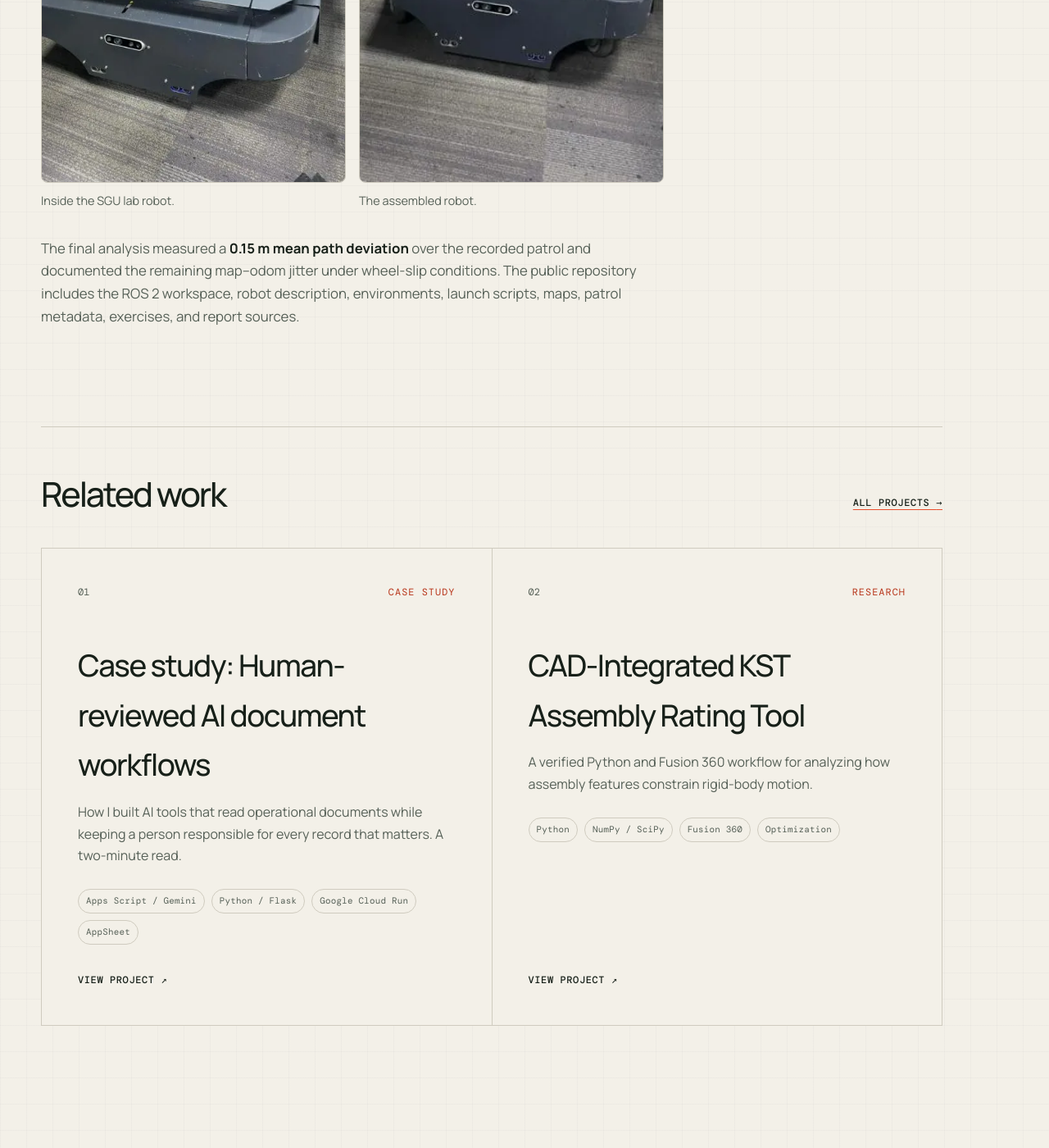
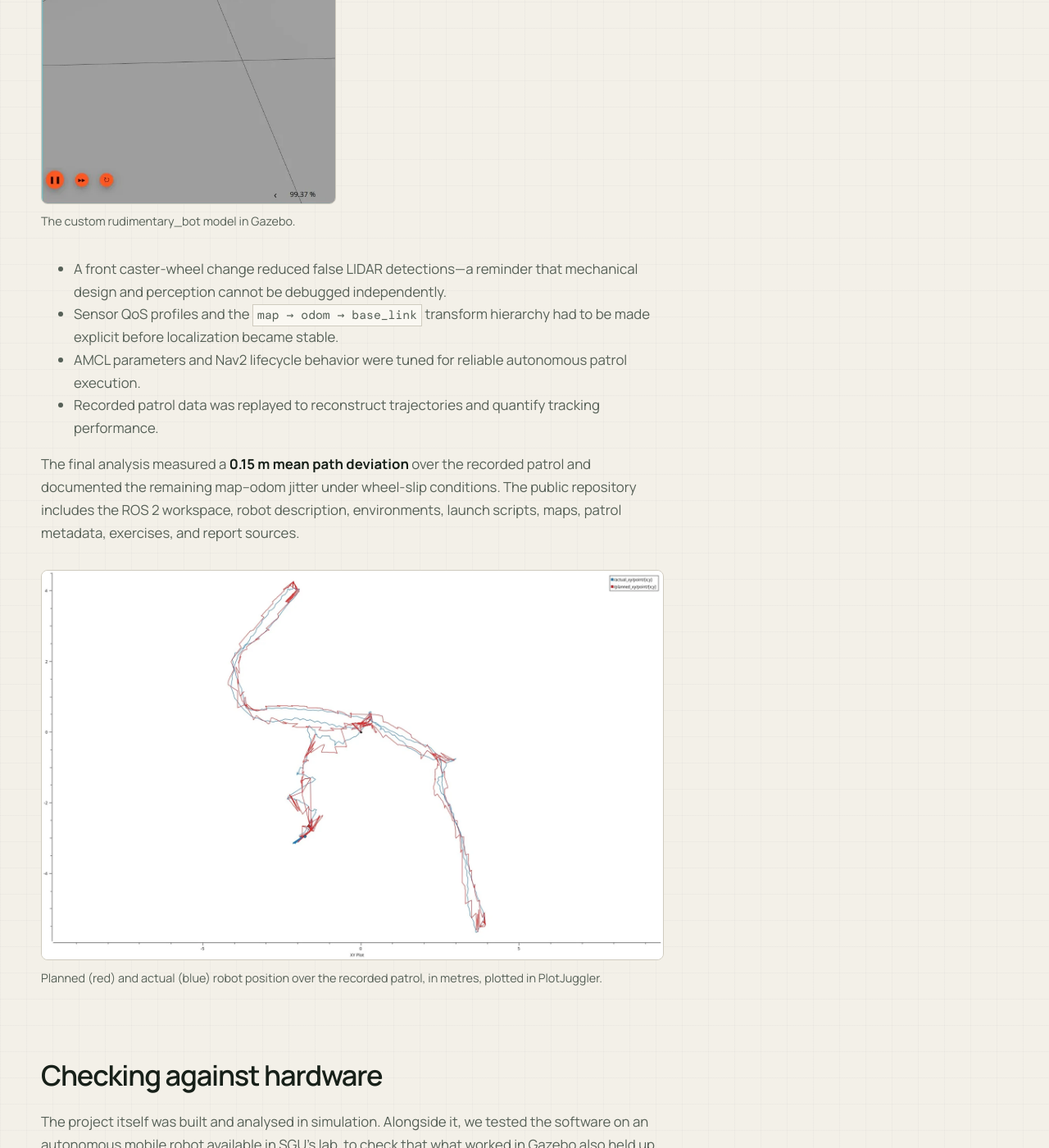
Before and after one commit to diovandi/diovandi.github.io, a Jekyll site: the page built from _projects/domestic-mobile-robot.md, in a window 1280 px wide and 1400 px high, scrolled down 1854 px. Shown: the whole window at 82% size. Built offline with Jekyll 4.4.1, drawn with Linux system fonts in a browser that asks for light colours; some of the changed text lies outside the part shown.

Commit message:
Add simulation screenshots and patrol plot to the domestic robot page
Co-Authored-By: Claude Opus 5.5 (1M context) <noreply@anthropic.com>
Claude-Session: https://claude.ai/code/session_01KPYXvv4THm8iWhaqt7cram

```diff
--- a/_projects/domestic-mobile-robot.md
+++ b/_projects/domestic-mobile-robot.md
@@ -15,6 +15,12 @@ stack:
   - Nav2 / SLAM
   - Python
 repository: https://github.com/diovandi/sgu-amr
+cover: /assets/images/photos/amr-gazebo-rviz.webp
+cover_width: 1600
+cover_height: 573
+cover_alt: "Gazebo showing the simulated house from above with the small blue robot inside, next to RViz showing the robot and its LIDAR scan points along nearby walls."
+cover_caption: "The robot in the simulated house in Gazebo (left) and its LIDAR scan in RViz (right)."
+image: /assets/images/photos/amr-gazebo-rviz.webp
 ---
 
 I designed a custom differential-drive domestic robot and built the full autonomy stack around it: simulation, sensing, state estimation, mapping, localization, navigation, waypoint patrol, recording, and offline analysis.
@@ -23,10 +29,22 @@ The robot combines 2D LIDAR, an IMU, wheel odometry, Extended Kalman Filtering,
 
 ## Engineering lessons
 
+<figure>
+  <img src="{{ '/assets/images/photos/amr-robot-model.webp' | relative_url }}" alt="The blue rudimentary_bot differential-drive model with grey wheels on a grey Gazebo floor, with a red box in the background." width="583" height="797" loading="lazy" decoding="async" style="max-width: 360px">
+  <figcaption>The custom rudimentary_bot model in Gazebo.</figcaption>
+</figure>
+
 - A front caster-wheel change reduced false LIDAR detections—a reminder that mechanical design and perception cannot be debugged independently.
 - Sensor QoS profiles and the `map → odom → base_link` transform hierarchy had to be made explicit before localization became stable.
 - AMCL parameters and Nav2 lifecycle behavior were tuned for reliable autonomous patrol execution.
 - Recorded patrol data was replayed to reconstruct trajectories and quantify tracking performance.
+
+The final analysis measured a **0.15 m mean path deviation** over the recorded patrol and documented the remaining map–odom jitter under wheel-slip conditions. The public repository includes the ROS 2 workspace, robot description, environments, launch scripts, maps, patrol metadata, exercises, and report sources.
+
+<figure>
+  <img src="{{ '/assets/images/photos/amr-trajectory.webp' | relative_url }}" alt="X-Y plot in metres of the recorded patrol: the planned path in red and the actual path in blue follow each other closely, with jagged spikes in the planned path at turns and waypoints." width="1600" height="1000" loading="lazy" decoding="async">
+  <figcaption>Planned (red) and actual (blue) robot position over the recorded patrol, in metres, plotted in PlotJuggler.</figcaption>
+</figure>
 
 ## Checking against hardware
 
```
Also changed, not shown: other parts of _projects/domestic-mobile-robot.md (+0 -2 lines), assets/images/photos/amr-gazebo-rviz.webp (added), assets/images/photos/amr-robot-model.webp (added), assets/images/photos/amr-trajectory.webp (added).
